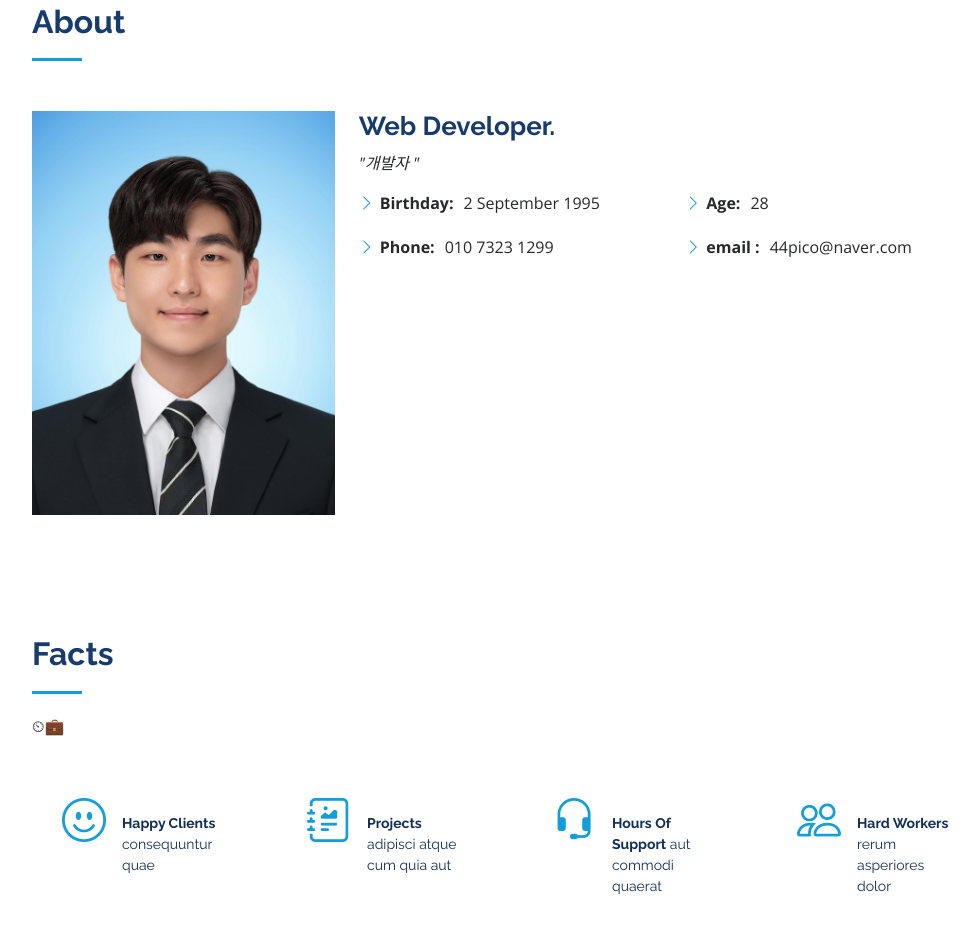
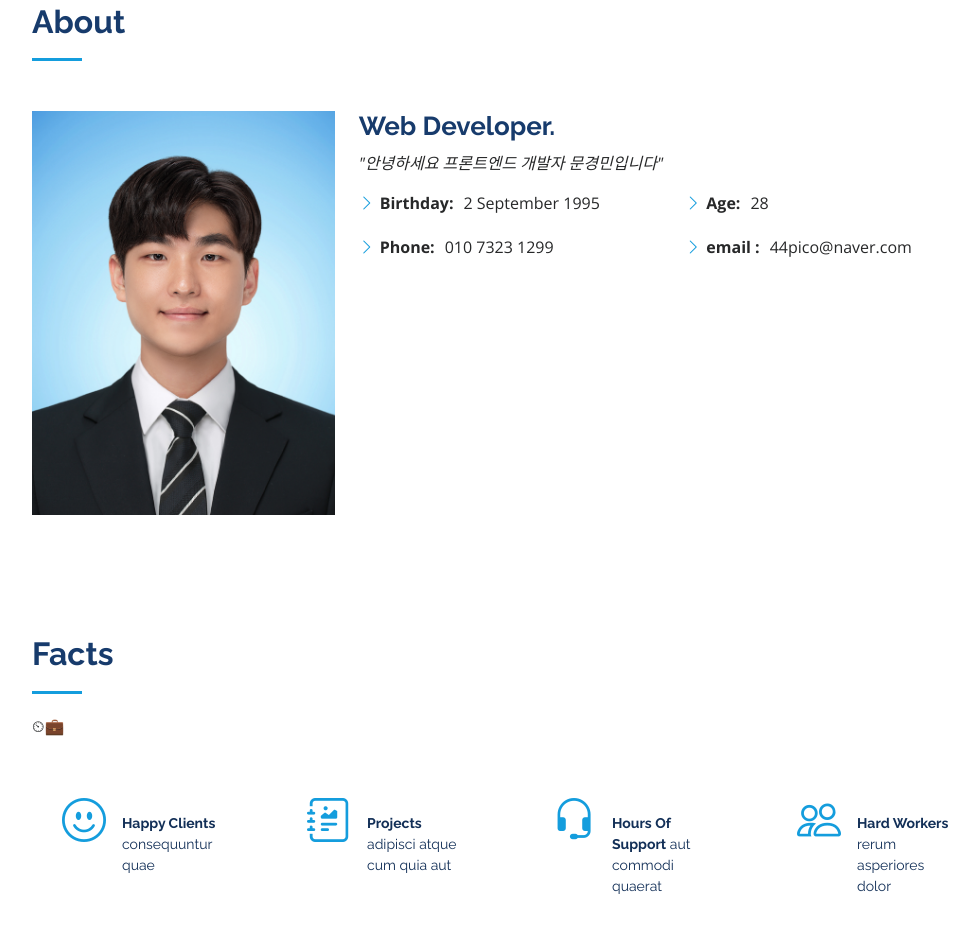
Before and after one commit to Gamja3/portfolio, a plain HTML site: page index.html in a window 1280 px wide. Shown: the part 857-1808 px from the top of the page, without its empty margins (280-1259 px from the left). Drawn offline with nearby package versions, Linux system fonts and the light colour scheme; files whose address does not match are found by name.

Commit message:
first commt0901111

```diff
--- a/index.html
+++ b/index.html
@@ -107,7 +107,7 @@
           <div class="col-lg-8 pt-4 pt-lg-0 content" data-aos="fade-left">
             <h3>Web Developer.</h3>
             <p class="fst-italic">
-              "개발자 "
+              "안녕하세요 프론트엔드 개발자  문경민입니다"
             </p>
             <div class="row">
               <div class="col-lg-6">
```
